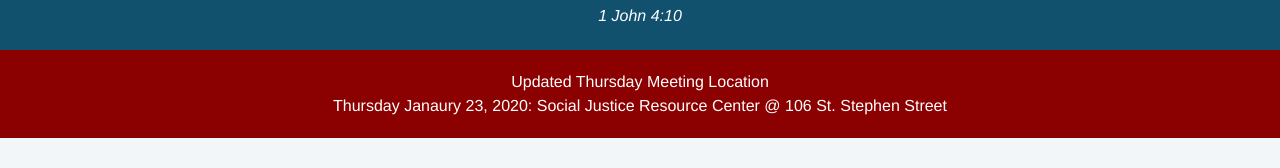
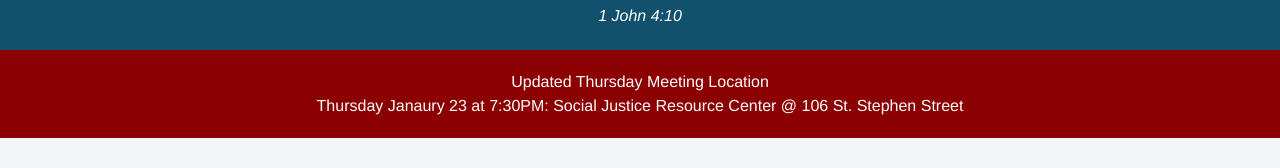
Before and after one commit to PatrickMcGrath29/nuagape-ui, a Nuxt app: page / in a window 1280 px wide. Shown: the part 549-717 px from the top of the page. Built offline with nearby package versions, Linux system fonts and the light colour scheme.

Commit message:
updating meeting time

```diff
--- a/pages/index.vue
+++ b/pages/index.vue
@@ -88,7 +88,7 @@ export default {
     return {
       upcomingEvents: [],
       meeting_info:
-        'Thursday Janaury 23, 2020: Social Justice Resource Center @ 106 St. Stephen Street',
+        'Thursday Janaury 23 at 7:30PM: Social Justice Resource Center @ 106 St. Stephen Street',
       alert: true
     }
   }
```
